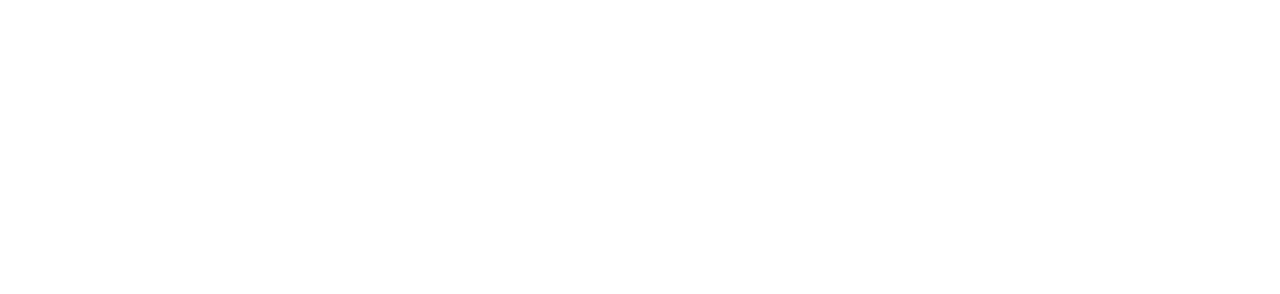
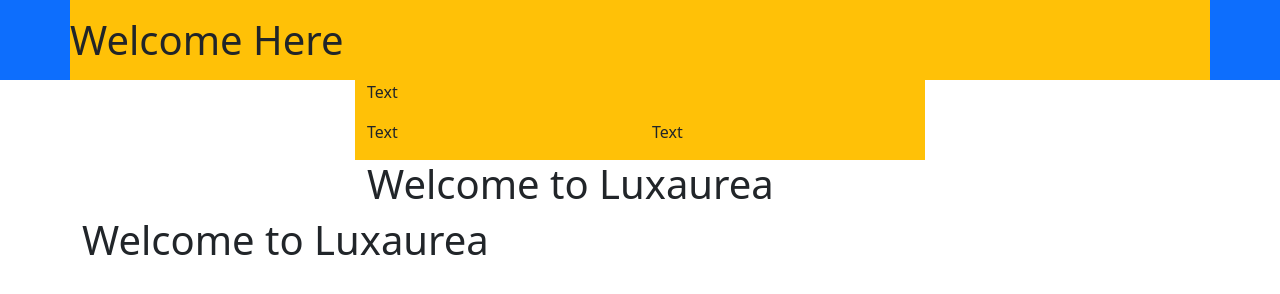
Before and after one commit to ElCondor43/crap-shit, a plain HTML site: page index.html in a window 1280 px wide. Drawn offline with nearby package versions, Linux system fonts and the light colour scheme.

Commit message:
Addex index.html content

```diff
--- a/index.html
+++ b/index.html
@@ -4,9 +4,39 @@
     <meta charset="UTF-8">
     <meta http-equiv="X-UA-Compatible" content="IE=edge">
     <meta name="viewport" content="width=device-width, initial-scale=1.0">
-    <title>Crap Shit</title>
+    <title>Luxaurea</title>
+    <link rel="stylesheet" href="/css/custom.css">
+    <link href="https://cdn.jsdelivr.net/npm/bootstrap@5.1.2/dist/css/bootstrap.min.css" rel="stylesheet">
+    <script src="https://cdn.jsdelivr.net/npm/bootstrap@5.1.2/dist/js/bootstrap.bundle.min.js"></script>
 </head>
 <body>
+    <div class="container-fluid bg-primary">
+        <div class="container-lg bg-warning pt-3 pb-2 ps-0">
+            <h1>Welcome Here</h1>
+        </div>
+    </div>
+
+    <div class="container">
+        <div class="row justify-content-center">
+            <div class="col-md-6 bg-warning">
+                    <p>Text</p>
+            </div>
+        </div>
+        <div class="row justify-content-center">
+            <div class="col-md-3 bg-warning">
+                <p>Text</p>
+            </div>
+            <div class="col-md-3 bg-warning">
+                <p>Text</p>
+            </div>
+        </div>
+        <div class="row justify-content-center">
+            <div class="col-md-6">
+                <h1>Welcome to Luxaurea</h1>
+            </div>
+            <h1>Welcome to Luxaurea</h1>
+        </div>
+    </div>
 
 </body>
 </html>
```
